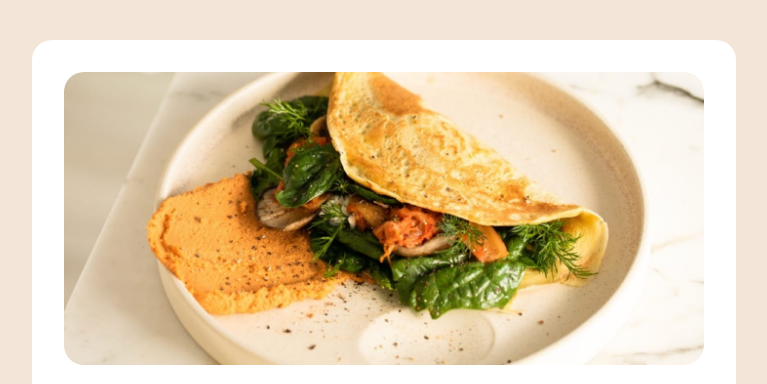
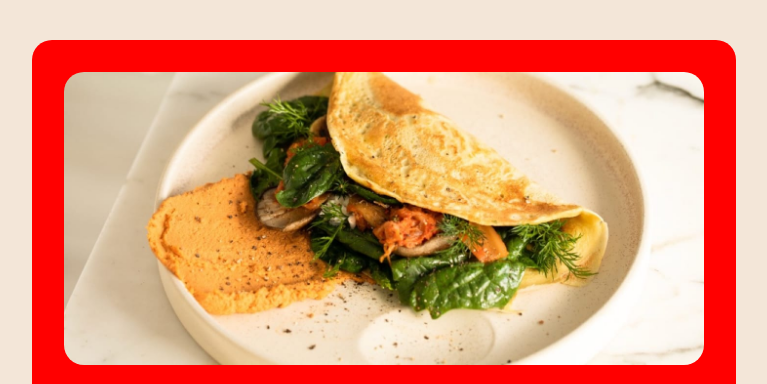
Before and after one commit to viboverse/recipe-page-main, a plain HTML site: page index.html in a window 1280 px wide. Shown: the top 384 px of the page, without its empty margins (256-1023 px from the left). Drawn offline with Linux system fonts and the light colour scheme.

Commit message:
Test vercel

```diff
--- a/styles/style.css
+++ b/styles/style.css
@@ -37,7 +37,8 @@ ol li::marker {
 }
 
 main {
-  background-color: var(--white);
+  /* background-color: var(--white); */
+  background-color: red;
   max-width: 640px;
   margin: 40px auto;
   width: 90%;
```
